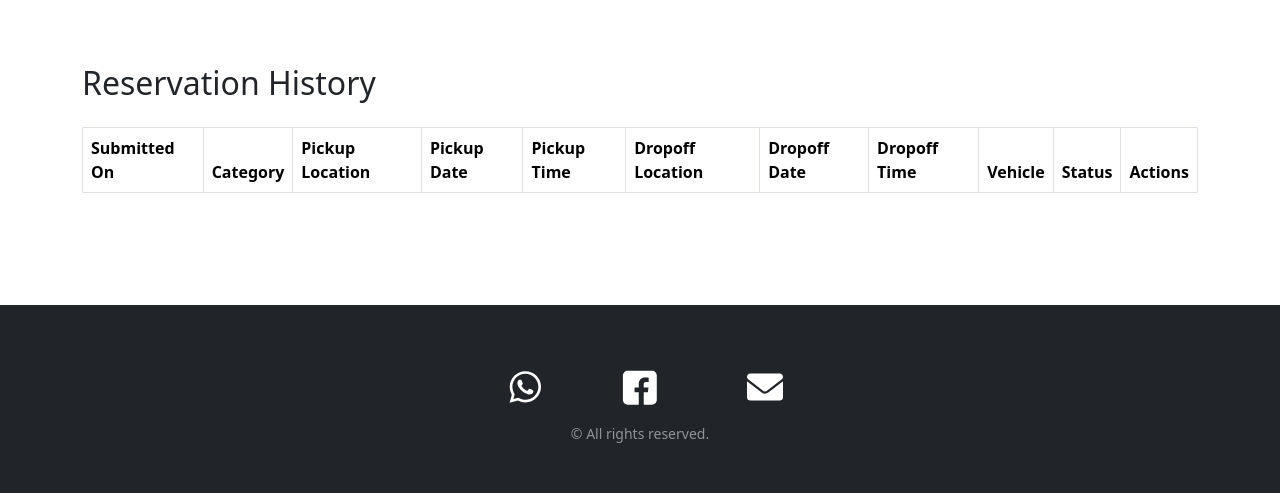
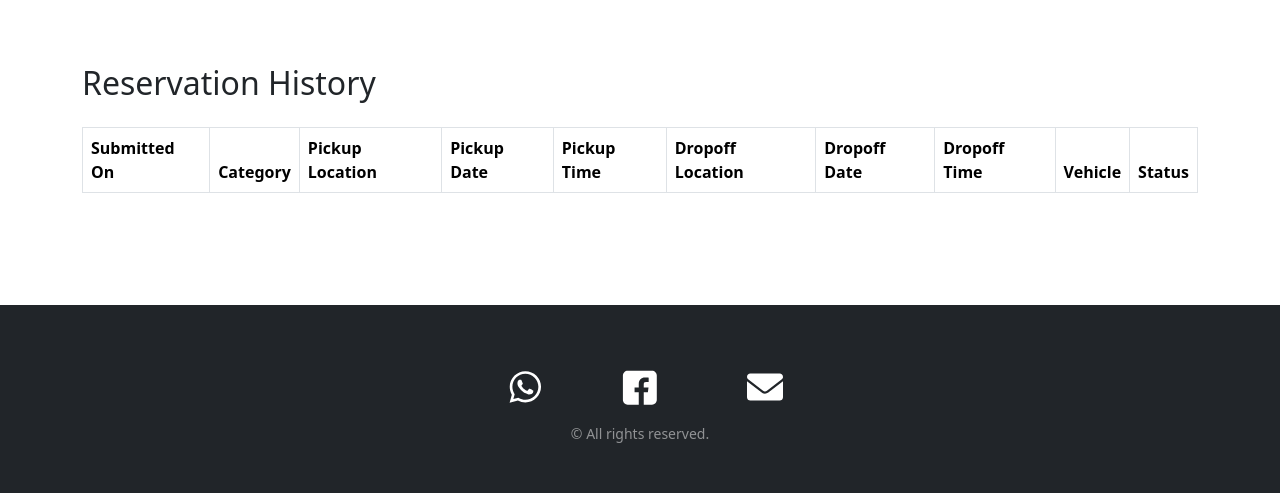
Before and after one commit to l33loo/rent_a_car, a PHP site: page /src/html/admin/reservationView.php?reservationId=1 in a window 1280 px wide. Shown: the part 1725-2218 px from the top of the page. Run offline with PHP 8.4, Linux system fonts and the light colour scheme; the visitor is signed in with stand-in values (Sample User, id 1); data comes from the database, SQL or seed files in the repository; lists and menus that the app fills with data are empty.

Commit message:
comment-out button

```diff
--- a/project/src/html/admin/reservationView.php
+++ b/project/src/html/admin/reservationView.php
@@ -230,7 +230,7 @@ echo getHeader();
                         <th>Dropoff Time</th>
                         <th>Vehicle</th>
                         <th>Status</th>
-                        <th>Actions</th>
+                        <!-- <th>Actions</th> -->
                     </tr>
                 </thead>
                 <tbody>
@@ -254,9 +254,9 @@ echo getHeader();
                             <td><?php echo $revision->getDropoffTime(); ?></td>
                             <td><?php echo $vehicle->Brand . ' ' . $vehicle->Model . ' ' . $vehicle->getPlate() ?></td>
                             <td><?php echo $revision->getStatus()->getStatusName(); ?></td>
-                            <td>
+                            <!-- <td>
                                 <a href="/src/html/admin/reservationView.php?reservationId=<?php echo $reservation->getId(); ?>" class="btn btn-primary">View</a>
-                            </td>
+                            </td> -->
                         </tr>
                     <?php } ?>
                 </tbody>
```
